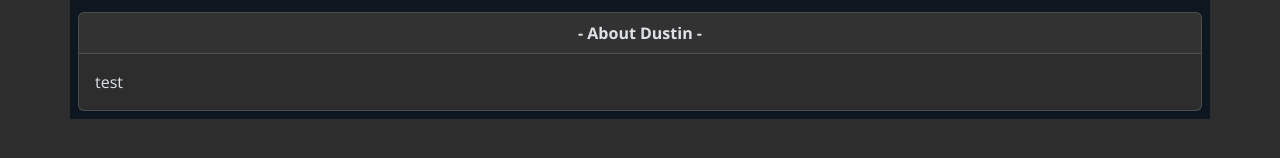
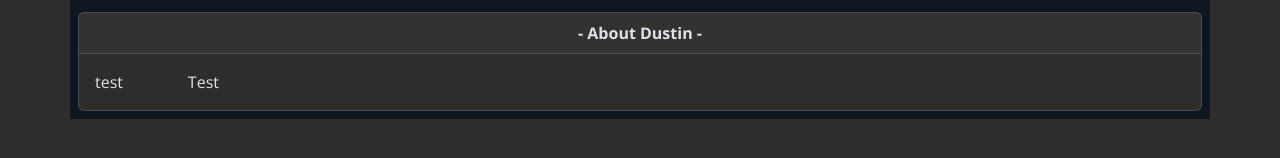
Before and after one commit to pagesbydustin/bydustin-portfolio, a React (Vite) app: page / in a window 1280 px wide. Shown: the part 216-374 px from the top of the page. Built offline with nearby package versions, Linux system fonts and the light colour scheme.

Commit message:
add motion

```diff
--- a/package.json
+++ b/package.json
@@ -11,6 +11,7 @@
   },
   "dependencies": {
     "bootstrap": "^5.3.3",
+    "motion": "^10.18.0",
     "react": "^18.3.1",
     "react-bootstrap": "^2.10.4",
     "react-dom": "^18.3.1",
--- a/src/components/layout/BodyLayoutComponent.jsx
+++ b/src/components/layout/BodyLayoutComponent.jsx
@@ -29,7 +29,7 @@ export default function BodyLayoutComponent() {
                   <Col lg={1} md={12}>
                     test
                   </Col>
-                  <Col></Col>
+                  <Col>Test</Col>
                 </Row>
               </Card.Body>
             </Card>
```
Also changed, not shown: 1 other file (tests, documents, lock files or other folders).
